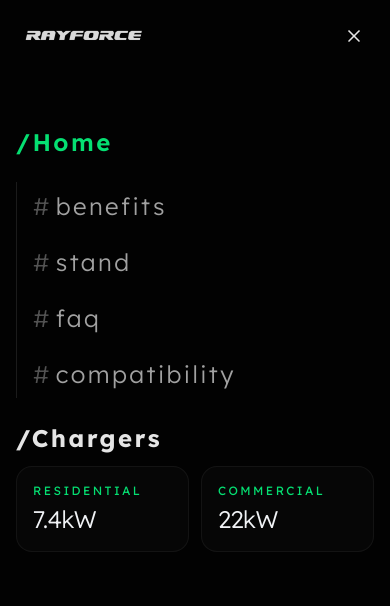
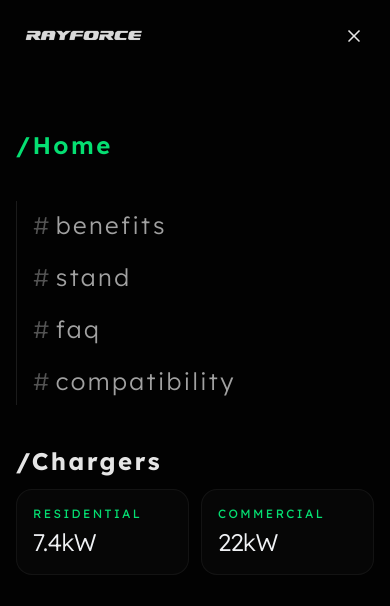
Before and after one commit to agreco88/rayforce-ev, a Next.js app: page /en in a window 390 px wide. Both pictures are taken after a click on the button 354 px from the left and 28 px from the top of the page. Shown: the top 606 px of the page. Built offline with nearby package versions, Linux system fonts and the light colour scheme.

Commit message:
Fix mobile menu scrolling and increase nav item spacing
Add overflow-y-auto to the fixed aside so content can scroll on short
viewports. Increase top-level nav gap and vertical padding for breathing room.

Co-Authored-By: Claude Sonnet 4.6 <noreply@anthropic.com>

```diff
--- a/src/components/layout/header/aside-mobile-menu/aside-mobile-menu.tsx
+++ b/src/components/layout/header/aside-mobile-menu/aside-mobile-menu.tsx
@@ -36,7 +36,7 @@ export default function AsideMobileMenu() {
             className="
               fixed inset-0 z-50
               flex flex-col
-              min-h-dvh
+              min-h-dvh overflow-y-auto
               bg-background/95 backdrop-blur-md
               supports-[backdrop-filter]:bg-background
             "
--- a/src/components/layout/header/aside-mobile-menu/aside-nav-links.tsx
+++ b/src/components/layout/header/aside-mobile-menu/aside-nav-links.tsx
@@ -53,14 +53,14 @@ export default function AsideNavLinks({ onSelect }: AsideNavLinksProps) {
   return (
     <nav
       aria-label={tA11y("mobileNavigation")}
-      className="flex-1 flex flex-col justify-around px-4 py-6"
+      className="flex-1 flex flex-col justify-around px-4 py-10"
     >
       <motion.ul
         variants={waterfallList}
         initial="hidden"
         animate="show"
         exit="hidden"
-        className="flex flex-col gap-6"
+        className="flex flex-col gap-10"
       >
         {/* Home — main route link */}
         <motion.li variants={waterfallItem}>
@@ -80,7 +80,7 @@ export default function AsideNavLinks({ onSelect }: AsideNavLinksProps) {
 
         {/* Hash section links — subordinate anchors */}
         <motion.li variants={waterfallItem}>
-          <ul className="flex flex-col gap-2 border-l border-white/10 pl-4">
+          <ul className="flex flex-col gap-1 border-l border-white/10 pl-4">
             {HASH_LINKS.map((link) => {
               const isActive = activeId === link.id;
               return (
```
